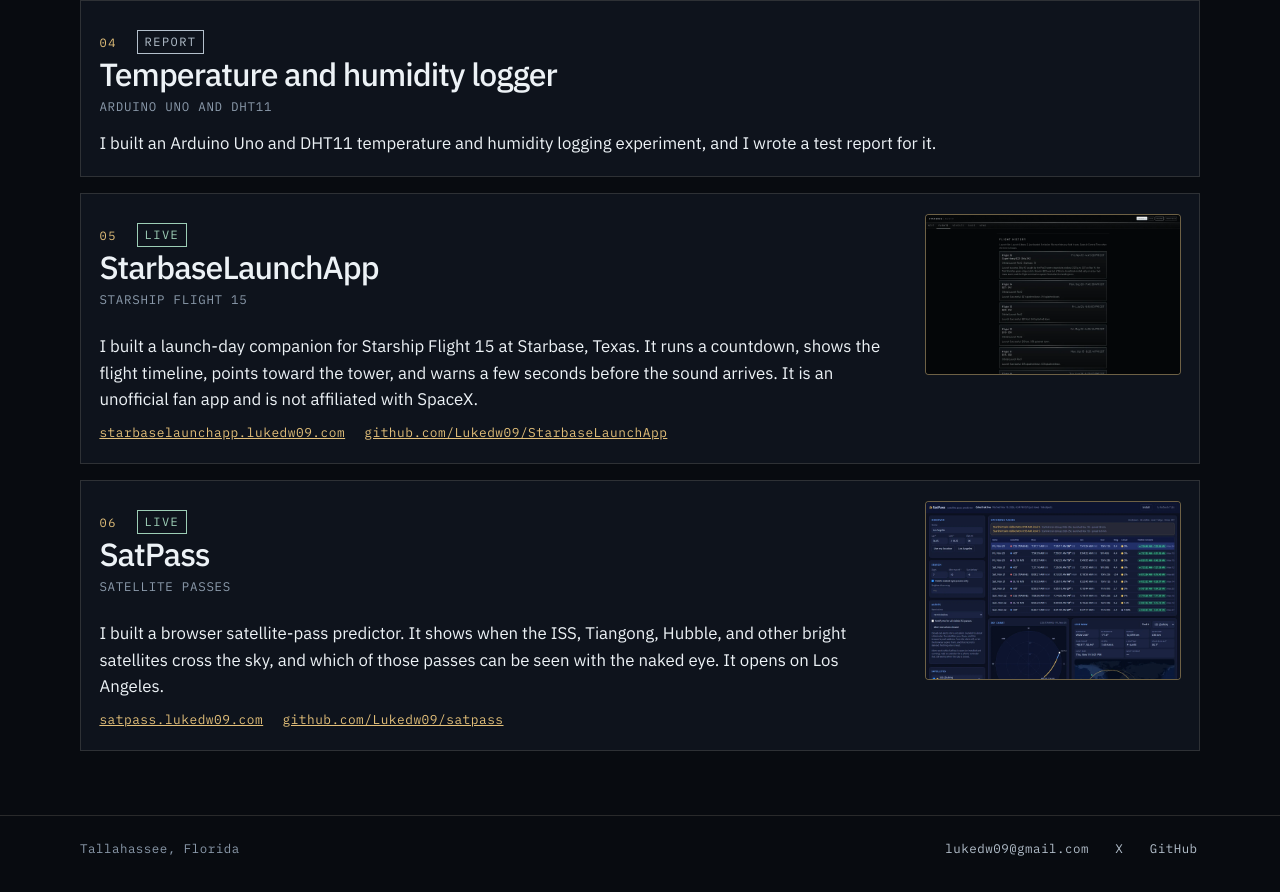
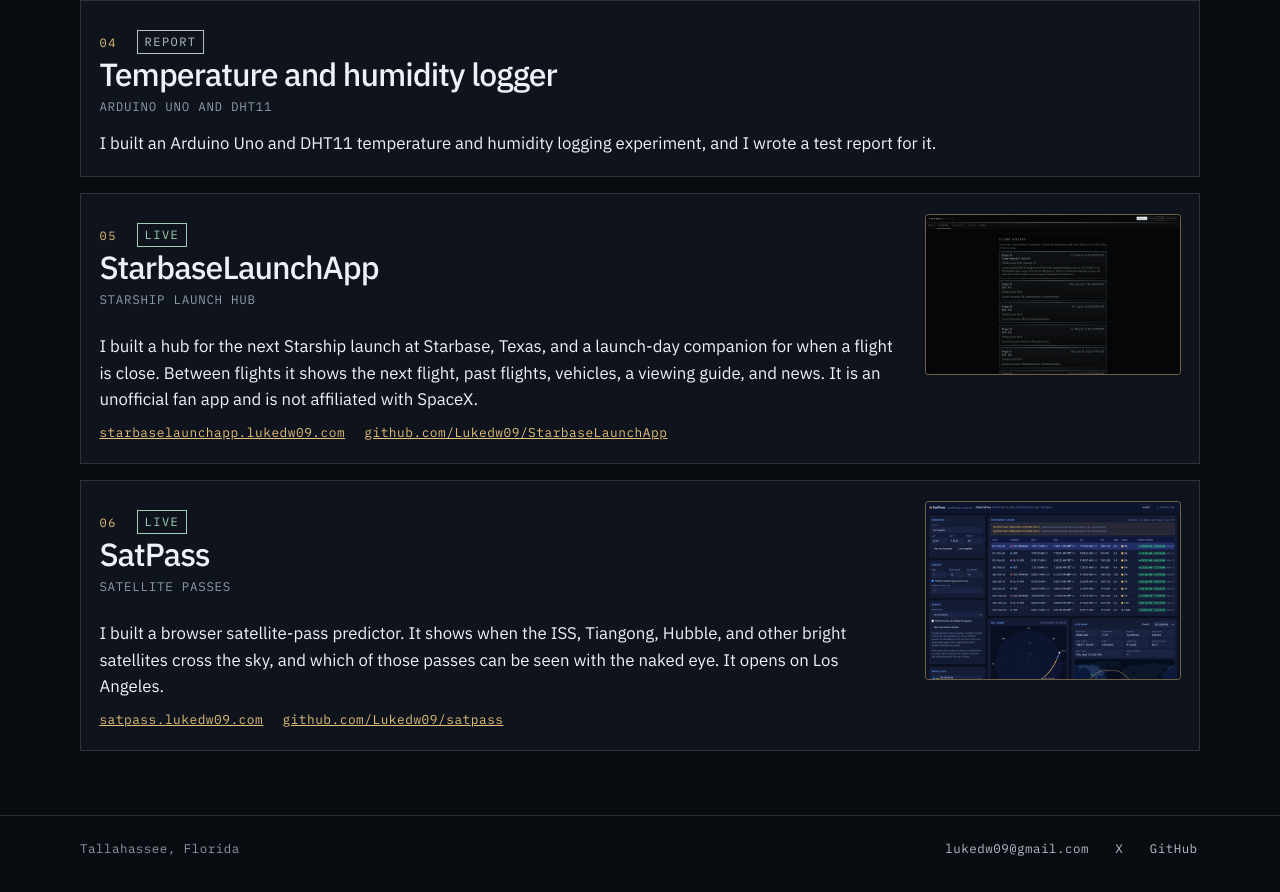
Before and after one commit to Lukedw09/lukedw09.com, a plain HTML site: page projects/index.html in a window 1280 px wide. Shown: the part 1148-2040 px from the top of the page. Drawn offline with Linux system fonts and the light colour scheme.

Commit message:
Describe StarbaseLaunchApp as a Starship launch hub.
The app is a hub for the next flight between launches, and a launch-day companion when a flight is close. The project line now says that.

Co-authored-by: Luke de Wet <Lukedw09@users.noreply.github.com>

```diff
--- a/projects/index.html
+++ b/projects/index.html
@@ -126,14 +126,14 @@
         <article class="project" id="starbase">
           <p class="kicker">05 <span class="status status-live">Live</span></p>
           <h2>StarbaseLaunchApp</h2>
-          <p class="aka">Starship Flight 15</p>
+          <p class="aka">Starship launch hub</p>
           <div class="project-shots">
             <button type="button" class="shot" aria-haspopup="dialog">
               <img src="/assets/projects/starbaselaunchapp-1.webp" width="1440" height="900" alt="StarbaseLaunchApp flight history listing Flight 15 with the Ship 42 catch and earlier flights." loading="lazy" decoding="async">
               <span class="shot-zoom">Enlarge</span>
             </button>
           </div>
-          <p>I built a launch-day companion for Starship Flight 15 at Starbase, Texas. It runs a countdown, shows the flight timeline, points toward the tower, and warns a few seconds before the sound arrives. It is an unofficial fan app and is not affiliated with SpaceX.</p>
+          <p>I built a hub for the next Starship launch at Starbase, Texas, and a launch-day companion for when a flight is close. Between flights it shows the next flight, past flights, vehicles, a viewing guide, and news. It is an unofficial fan app and is not affiliated with SpaceX.</p>
           <p class="link-row">
             <a href="https://starbaselaunchapp.lukedw09.com/">starbaselaunchapp.lukedw09.com</a>
             <a href="https://github.com/Lukedw09/StarbaseLaunchApp">github.com/Lukedw09/StarbaseLaunchApp</a>
```
